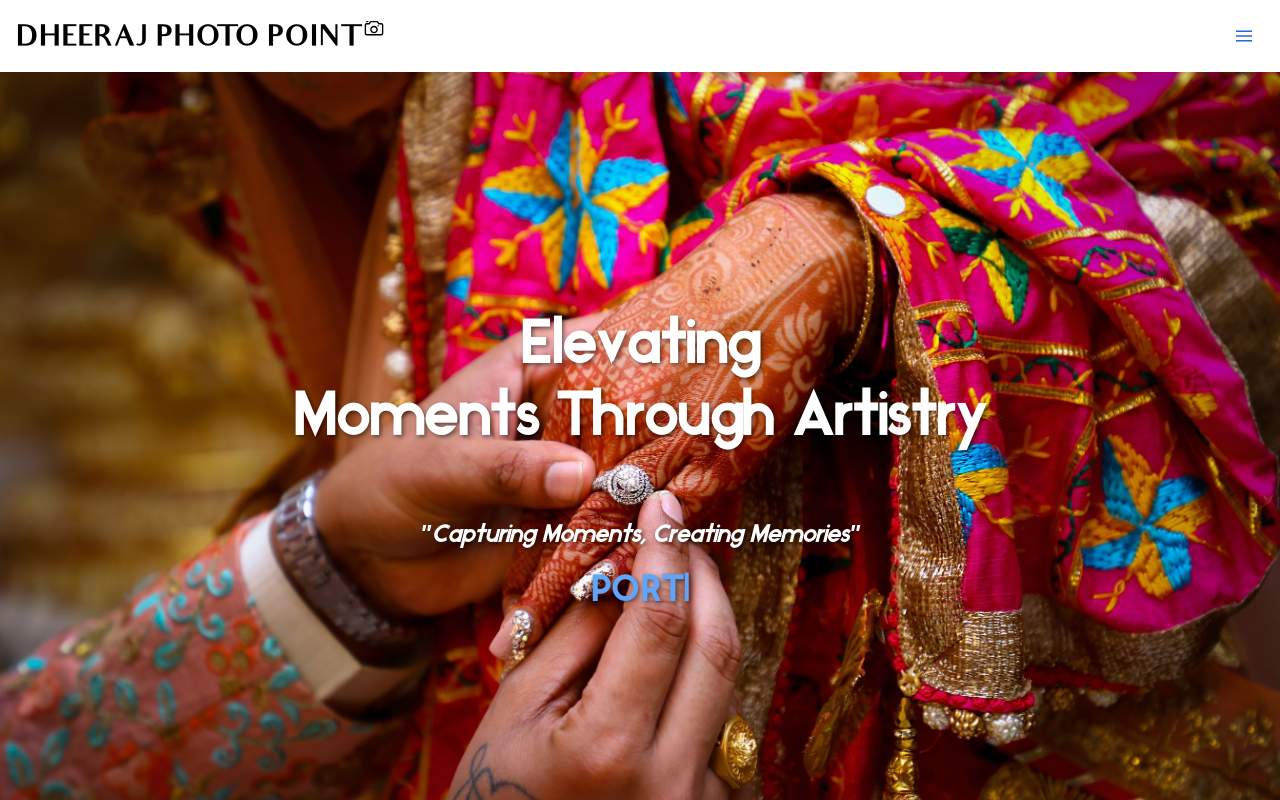
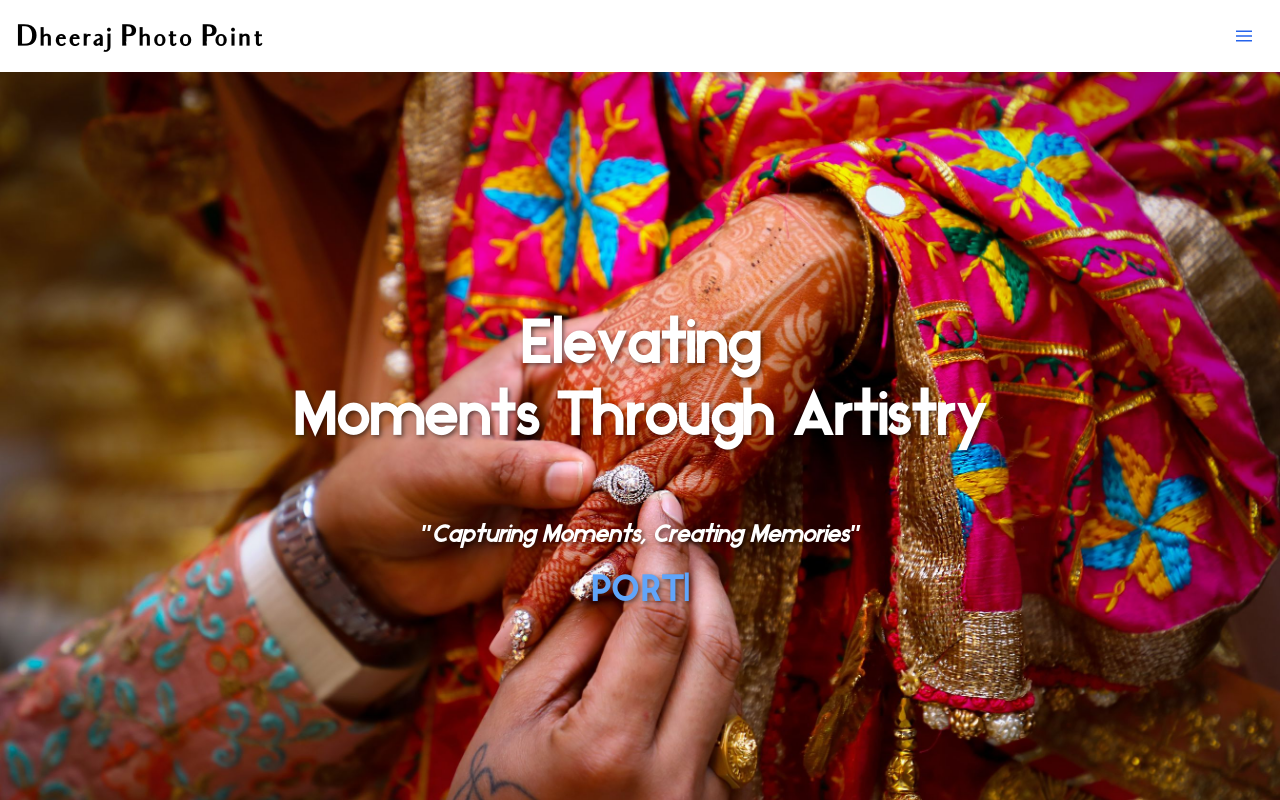
Before and after one commit to tejaspawar1137/photo-point, a Next.js app: page / in a window 1280 px wide. Shown: the top 800 px of the page. Built offline with nearby package versions, Linux system fonts and the light colour scheme.

Commit message:
Update nav page.tsx

```diff
--- a/app/components/Navbar/page.tsx
+++ b/app/components/Navbar/page.tsx
@@ -88,7 +88,7 @@ const NavBar = () => {
                 className="mr-auto text-3xl font-bold leading-none"
                 href="#"
               >
-                <p  className="text-xl NavHeader font-bold text-black font-sans mt-10 mb-5">
+                <p  className="text-xl NavHeader font-bold text-black  mt-10 mb-5">
                   Dheeraj Photo Point
                 </p>
                 <hr></hr>
@@ -210,8 +210,8 @@ const NavBar = () => {
       ) : (
     <nav className="relative w-full top-0 px-4 py-4 flex sm:justify-unset items-center bg-white lg:justify-between ">
           <Link className="text-3xl flex  font-bold leading-none" href="/">
-            <p className=" text-[1.2rem] flex sm:text-xl translate-y-1 lg:text-[1.75rem] uppercase font-extrabold NavHeader  text-black font-sans">
-            Dheeraj Photo Point <img src="/assets/Icons/camera.svg" className= "h-4 w-4 sm:h-5 sm:w-5 translate-x-1 -translate-y-2" alt="" />
+            <p className=" text-[1.2rem] flex sm:text-xl translate-y-1 lg:text-[1.75rem] font-extrabold NavHeader  text-black">
+            Dheeraj Photo Point <img src="/assets/Icons/camera.svg" className= "h-4 w-4 hidden sm:h-5 sm:w-5 translate-x-1 -translate-y-2" alt="" />
             </p>
             {/* <svg className="h-10" viewBox="0 0 10240 10240">
             <path
```
